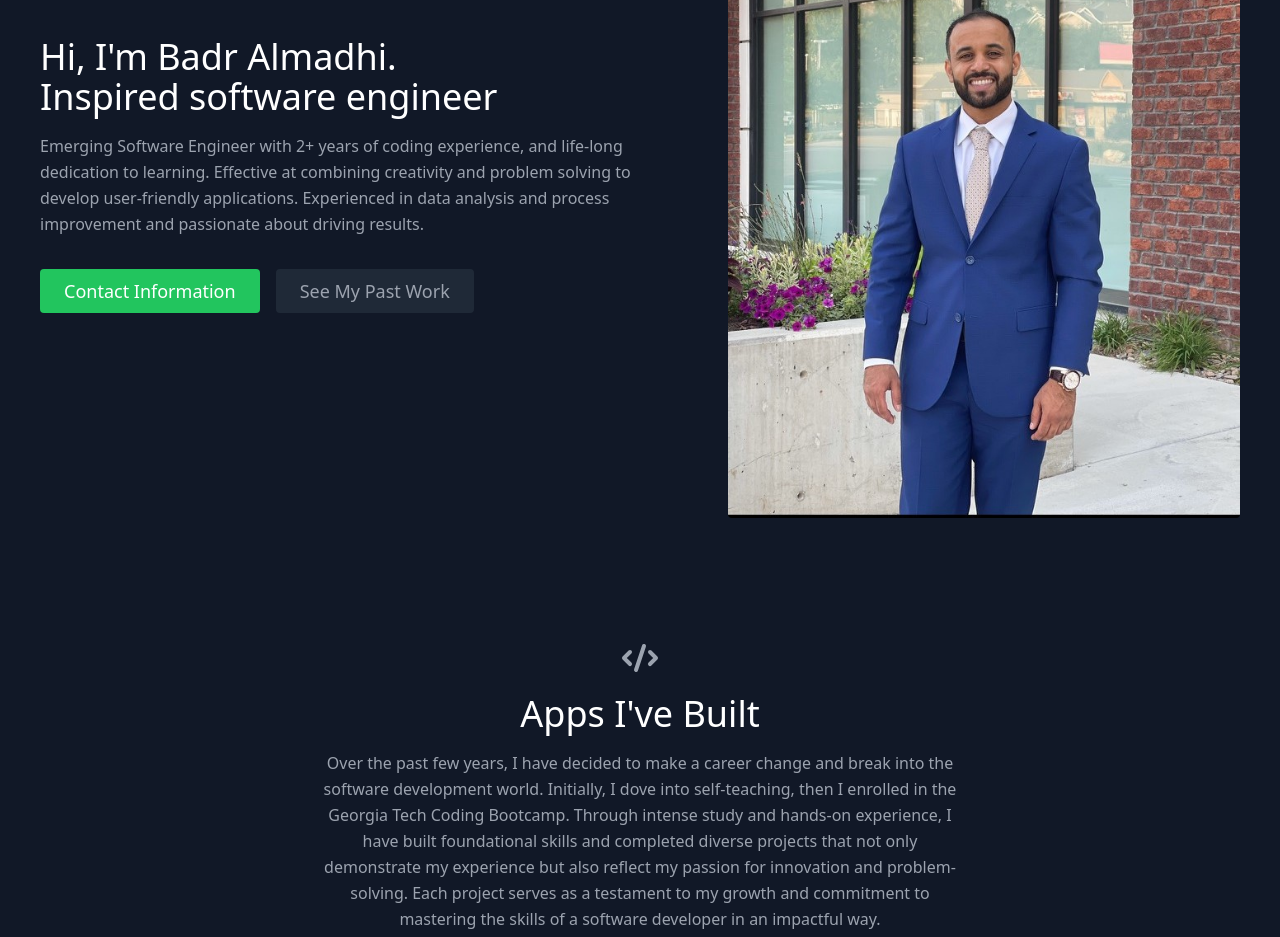
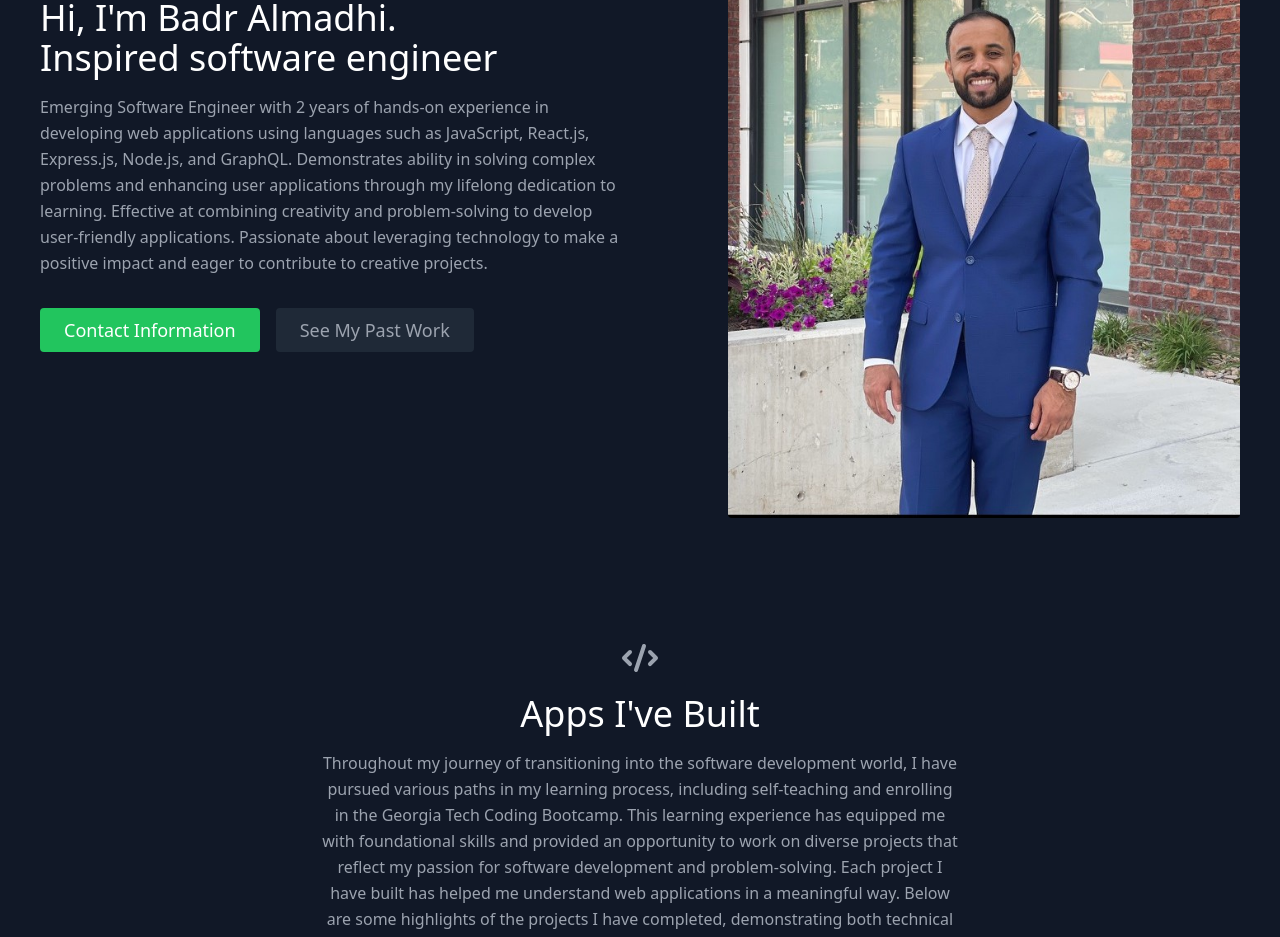
Before and after one commit to BadrAlmadhi/react-portfolio, a React (Create React App) app: page / in a window 1280 px wide. Shown: the part 320-1257 px from the top of the page. Built offline with nearby package versions, Linux system fonts and the light colour scheme.

Commit message:
update my about me section, and project description

```diff
--- a/src/components/About.js
+++ b/src/components/About.js
@@ -11,11 +11,14 @@ export default function About() {
             <br className="hidden lg:inline-block" /> Inspired software engineer
           </h1>
           <p className="mb-8 leading-relaxed">
-            Emerging Software Engineer with 2+ years of coding experience, and
-            life-long dedication to learning. Effective at combining creativity
-            and problem solving to develop user-friendly applications.
-            Experienced in data analysis and process improvement and passionate
-            about driving results.
+            Emerging Software Engineer with 2 years of hands-on experience in
+            developing web applications using languages such as JavaScript,
+            React.js, Express.js, Node.js, and GraphQL. Demonstrates ability in
+            solving complex problems and enhancing user applications through my
+            lifelong dedication to learning. Effective at combining creativity
+            and problem-solving to develop user-friendly applications.
+            Passionate about leveraging technology to make a positive impact and
+            eager to contribute to creative projects.
           </p>
           <div className="flex justify-center">
             <a
--- a/src/components/Projects.js
+++ b/src/components/Projects.js
@@ -12,15 +12,16 @@ export default function Projects() {
             Apps I've Built
           </h1>
           <p className="lg:w-2/3 mx-auto leading-relaxed text-base">
-            Over the past few years, I have decided to make a career change and
-            break into the software development world. Initially, I dove into
-            self-teaching, then I enrolled in the Georgia Tech Coding Bootcamp.
-            Through intense study and hands-on experience, I have built
-            foundational skills and completed diverse projects that not only
-            demonstrate my experience but also reflect my passion for innovation
-            and problem-solving. Each project serves as a testament to my growth
-            and commitment to mastering the skills of a software developer in an
-            impactful way.
+            Throughout my journey of transitioning into the software development
+            world, I have pursued various paths in my learning process,
+            including self-teaching and enrolling in the Georgia Tech Coding
+            Bootcamp. This learning experience has equipped me with foundational
+            skills and provided an opportunity to work on diverse projects that
+            reflect my passion for software development and problem-solving.
+            Each project I have built has helped me understand web applications
+            in a meaningful way. Below are some highlights of the projects I
+            have completed, demonstrating both technical abilities and creating
+            impactful solutions.
           </p>
         </div>
         <div className="flex flex-wrap -m-4">
--- a/src/data.js
+++ b/src/data.js
@@ -1,12 +1,14 @@
-import node from '../src/images/node.png';
-import weather from '../src/images/weather.png'
-import googleSearchBook from './images/googleSearchBook.png';
+import node from "../src/images/node.png";
+import weather from "../src/images/weather.png";
+import googleSearchBook from "./images/googleSearchBook.png";
+import MVC from "./images/MVC.png";
+
 export const projects = [
   {
     title: "Weather Dashboard",
-    subtitle: "Vanilla JavaScript",
+    subtitle: "Built with JavaScript, HTML/CSS",
     description:
-      "Application help user get current weather, get up-to-date information on the current weather conditions with 5 day forecast",
+      "An application that provides users with current weather conditions and a 5-day forecast. Users can view up-to-date information on weather conditions for specific locations, including temperature, humidity, and wind speed. Built using JavaScript and utilizing a weather API for data retrieval.",
     image: weather,
     link: "https://badralmadhi.github.io/Weather-Dashboard/",
   },
@@ -23,7 +25,7 @@ export const projects = [
     subtitle: "In Progress ...",
     description:
       " This Application is using Handlebars.js to build RESTful API application for a tech blog Click to see progress",
-      // add image
+    image: MVC,
     link: "https://github.com/BadrAlmadhi/Model-View-Controller-MVC-Tech-Blog",
   },
 ];
@@ -36,7 +38,6 @@ export const skills = [
   "NoSQL",
   "Express.js",
   "GraphQl",
-
 ];
 
 export const testimonials = [
```
Also changed, not shown: src/images/MVC.png (added). Lines whose indentation alone changed are shown as unchanged.
